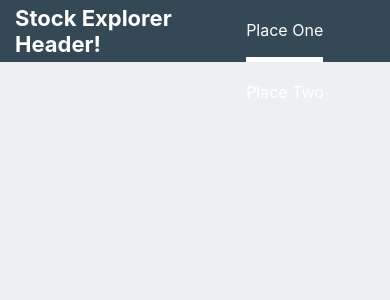
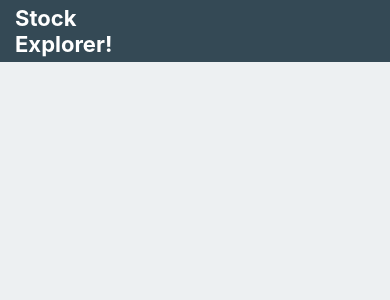
Before and after one commit to Amoroth/react-stock-explorer, a React (Create React App) app: page / in a window 390 px wide. Shown: the top 300 px of the page. Built offline with nearby package versions, Linux system fonts and the light colour scheme.

Commit message:
Header, hide links on mobile

```diff
--- a/src/Header/Header.js
+++ b/src/Header/Header.js
@@ -7,7 +7,7 @@ const header = (props) => {
   return (
     <nav className={style}>
       <div>
-        <h6>Stock Explorer Header!</h6>
+        <h6>Stock Explorer!</h6>
       </div>
       <div className={navStyle}>
         <a href="#" style={{ borderBottom: '5px solid #fff' }}>Place One</a>
@@ -45,6 +45,9 @@ const navStyle = css({
     marginLeft: 15,
     position: 'relative',
     textDecoration: 'none'
+  },
+  '@media screen and (max-width: 640px)': {
+    visibility: 'hidden',
   }
 })
 
```
